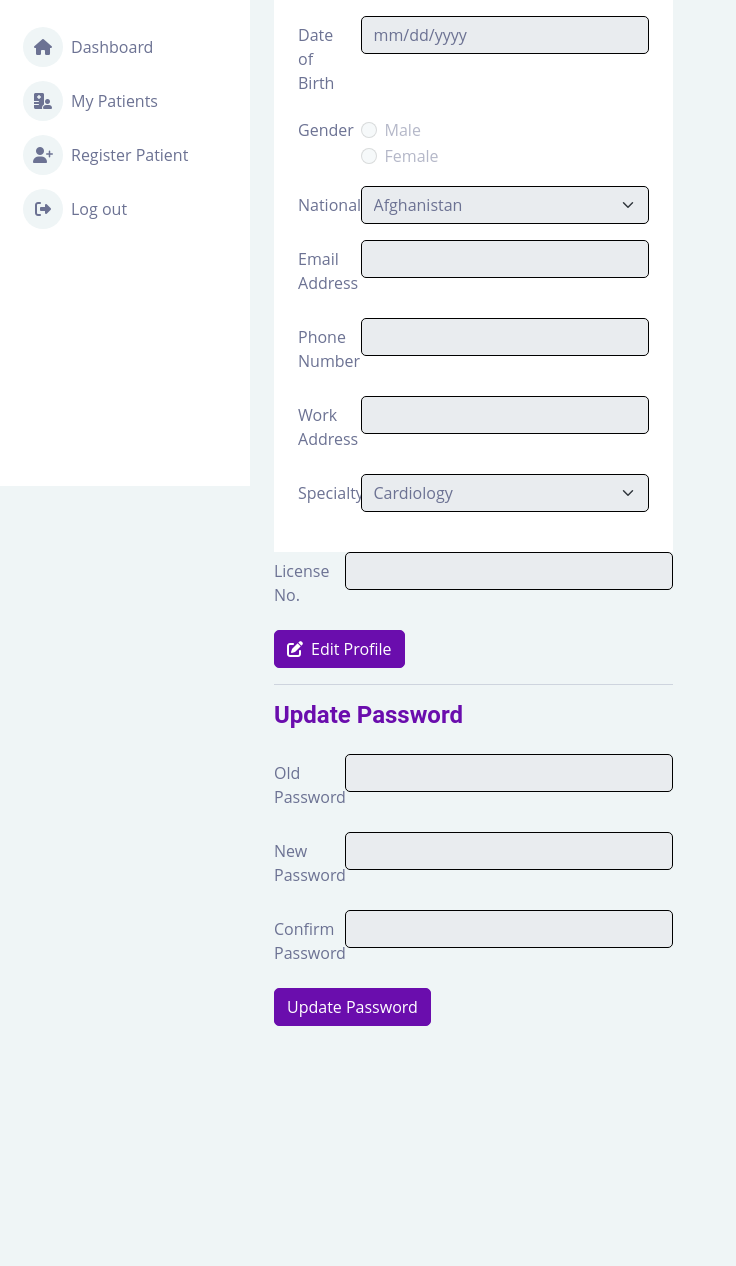
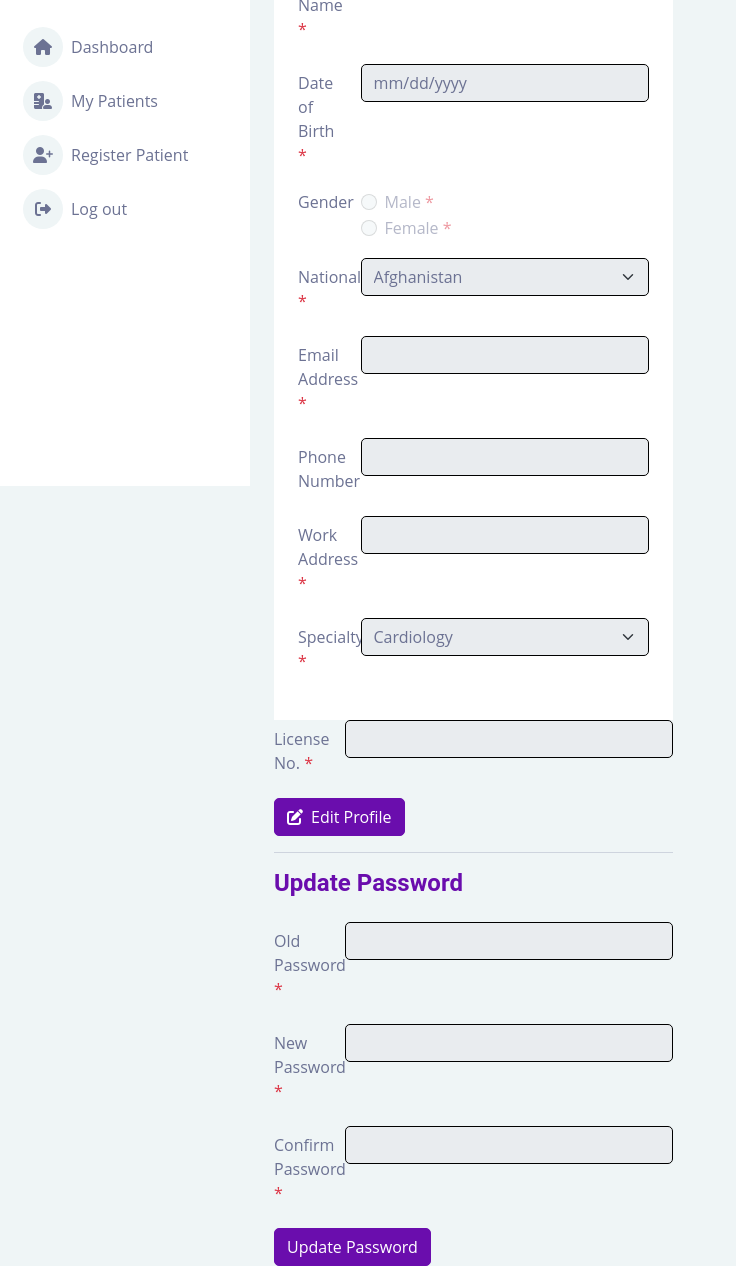
Before and after one commit to Anukuga/medix-bridge, a Flask app: template app/templates/my-profile.html in a window 1280 px wide. Shown: the part 314-1580 px from the top of the page, without its empty margins (0-736 px from the left). Before the commit the page ends 1340 px from the top, so only its background shows below. Run offline with Flask 2, Linux system fonts and the light colour scheme; the template is opened without the code that fills it, so the values that code supplies are empty; some libraries are stand-ins or nearby versions.

Commit message:
Added red asterisk * to labels of all required fields across forms.

```diff
--- a/app/templates/my-profile.html
+++ b/app/templates/my-profile.html
@@ -104,33 +104,27 @@
                                         <h2 class="mb-4">Your Profile Details</h2>
                                         <form action="/my-profile" method="POST">
                                                 <div class="row mb-3">
-                                                        <label for="firstName" class="col-sm-2 col-form-label">First
-                                                                Name</label>
+                                                        <label for="firstName" class="col-sm-2 col-form-label">
+                                                            First Name <span class="text-danger">*</span>
+                                                        </label>
                                                         <div class="col-sm-10">
-                                                                <input type="text" class="form-control" id="firstName"
-                                                                        name="first_name"
-                                                                        value="{{ user_profile.first_name }}" disabled
-                                                                        required>
+                                                            <input type="text" class="form-control" id="firstName" name="first_name" value="{{ user_profile.first_name }}" disabled required>
                                                         </div>
                                                 </div>
                                                 <div class="row mb-3">
-                                                        <label for="lastName" class="col-sm-2 col-form-label">Last
-                                                                Name</label>
+                                                        <label for="lastName" class="col-sm-2 col-form-label">
+                                                            Last Name <span class="text-danger">*</span>
+                                                        </label>
                                                         <div class="col-sm-10">
-                                                                <input type="text" class="form-control" id="lastName"
-                                                                        name="last_name"
-                                                                        value="{{ user_profile.last_name }}" disabled
-                                                                        required>
+                                                            <input type="text" class="form-control" id="lastName" name="last_name" value="{{ user_profile.last_name }}" disabled required>
                                                         </div>
                                                 </div>
                                                 <div class="row mb-3">
-                                                        <label for="birthDate" class="col-sm-2 col-form-label">Date of
-                                                                Birth</label>
+                                                        <label for="birthDate" class="col-sm-2 col-form-label">
+                                                            Date of Birth <span class="text-danger">*</span>
+                                                        </label>
                                                         <div class="col-sm-10">
-                                                                <input type="date" class="form-control" id="birthDate"
-                                                                        name="birth_date"
-                                                                        value="{{ user_profile.birth_date }}" disabled
-                                                                        required>
+                                                            <input type="date" class="form-control" id="birthDate" name="birth_date" value="{{ user_profile.birth_date }}" disabled required>
                                                         </div>
                                                 </div>
                                                 <fieldset class="row mb-3">
@@ -143,7 +137,7 @@
                                                                                 user_profile.gender=='male' %}checked{%
                                                                                 endif %} disabled>
                                                                         <label class="form-check-label"
-                                                                                for="genderMale">Male</label>
+                                                                                for="genderMale">Male <span class="text-danger">*</span></label>
                                                                 </div>
                                                                 <div class="form-check">
                                                                         <input class="form-check-input" type="radio"
@@ -152,13 +146,13 @@
                                                                                 user_profile.gender=='female'
                                                                                 %}checked{% endif %} disabled>
                                                                         <label class="form-check-label"
-                                                                                for="genderFemale">Female</label>
+                                                                                for="genderFemale">Female <span class="text-danger">*</span></label>
                                                                 </div>
                                                         </div>
                                                 </fieldset>
                                                 <div class="row mb-3">
                                                         <label for="nationality"
-                                                                class="col-sm-2 col-form-label">Nationality</label>
+                                                                class="col-sm-2 col-form-label">Nationality <span class="text-danger">*</span></label>
                                                         <div class="col-sm-10">
                                                                 <!-- Country Names -->
                                                                 <select class="form-select" id="nationality"
@@ -1044,7 +1038,7 @@
                                                 </div>
                                                 <div class="row mb-3">
                                                         <label for="emailAddress" class="col-sm-2 col-form-label">Email
-                                                                Address</label>
+                                                                Address <span class="text-danger">*</span></label>
                                                         <div class="col-sm-10">
                                                                 <input type="email" class="form-control"
                                                                         id="emailAddress" name="email_address"
@@ -1064,7 +1058,7 @@
                                                 </div>
                                                 <div class="row mb-3">
                                                         <label for="workAddress" class="col-sm-2 col-form-label">Work
-                                                                Address</label>
+                                                                Address <span class="text-danger">*</span></label>
                                                         <div class="col-sm-10">
                                                                 <input type="text" class="form-control" id="workAddress"
                                                                         name="work_address"
@@ -1073,9 +1067,9 @@
                                                         </div>
                                                 </div>
                                                 <div class="row mb-3">
-                                                        <label for="specialty" class="col-sm-2 col-form-label">Specialty</label>
+                                                        <label for="specialty" class="col-sm-2 col-form-label">Specialty <span class="text-danger">*</span></label>
                                                         <div class="col-sm-10">
-                                                            <select class="form-select" id="specialty" name="specialty" disabled>
+                                                            <select class="form-select" id="specialty" name="specialty" disabled required>
                                                                 <option value="" disabled>Specialty</option>
                                                                 <option value="Cardiology" {% if user_profile.specialty == 'Cardiology' %}selected{% endif %}>Cardiology</option>
                                                                 <option value="Orthopedics" {% if user_profile.specialty == 'Orthopedics' %}selected{% endif %}>Orthopedics</option>
@@ -1091,7 +1085,7 @@
                                                 </div>
                                                 <div class="row mb-3">
                                                         <label for="licenseNumber"
-                                                                class="col-sm-2 col-form-label">License No.</label>
+                                                                class="col-sm-2 col-form-label">License No. <span class="text-danger">*</span></label>
                                                         <div class="col-sm-10">
                                                                 <input type="text" class="form-control"
                                                                         id="licenseNumber" name="license_number"
@@ -1117,19 +1111,19 @@
                                                 <hr>
                                                 <h4 class="mb-4">Update Password</h4>
                                                 <div class="row mb-3">
-                                                    <label for="oldPassword" class="col-sm-2 col-form-label">Old Password</label>
+                                                    <label for="oldPassword" class="col-sm-2 col-form-label">Old Password <span class="text-danger">*</span></label>
                                                     <div class="col-sm-10">
                                                         <input type="password" class="form-control" id="oldPassword" name="old_password" required>
                                                     </div>
                                                 </div>
                                                 <div class="row mb-3">
-                                                    <label for="newPassword" class="col-sm-2 col-form-label">New Password</label>
+                                                    <label for="newPassword" class="col-sm-2 col-form-label">New Password <span class="text-danger">*</span></label>
                                                     <div class="col-sm-10">
                                                         <input type="password" class="form-control" id="newPassword" name="new_password" required>
                                                     </div>
                                                 </div>
                                                 <div class="row mb-3">
-                                                    <label for="confirmPassword" class="col-sm-2 col-form-label">Confirm Password</label>
+                                                    <label for="confirmPassword" class="col-sm-2 col-form-label">Confirm Password <span class="text-danger">*</span></label>
                                                     <div class="col-sm-10">
                                                         <input type="password" class="form-control" id="confirmPassword" name="confirm_password" required>
                                                     </div>
```
Also changed, not shown: app/templates/register-patient.html (+7 -7 lines), app/templates/signup.html (+9 -9 lines).
